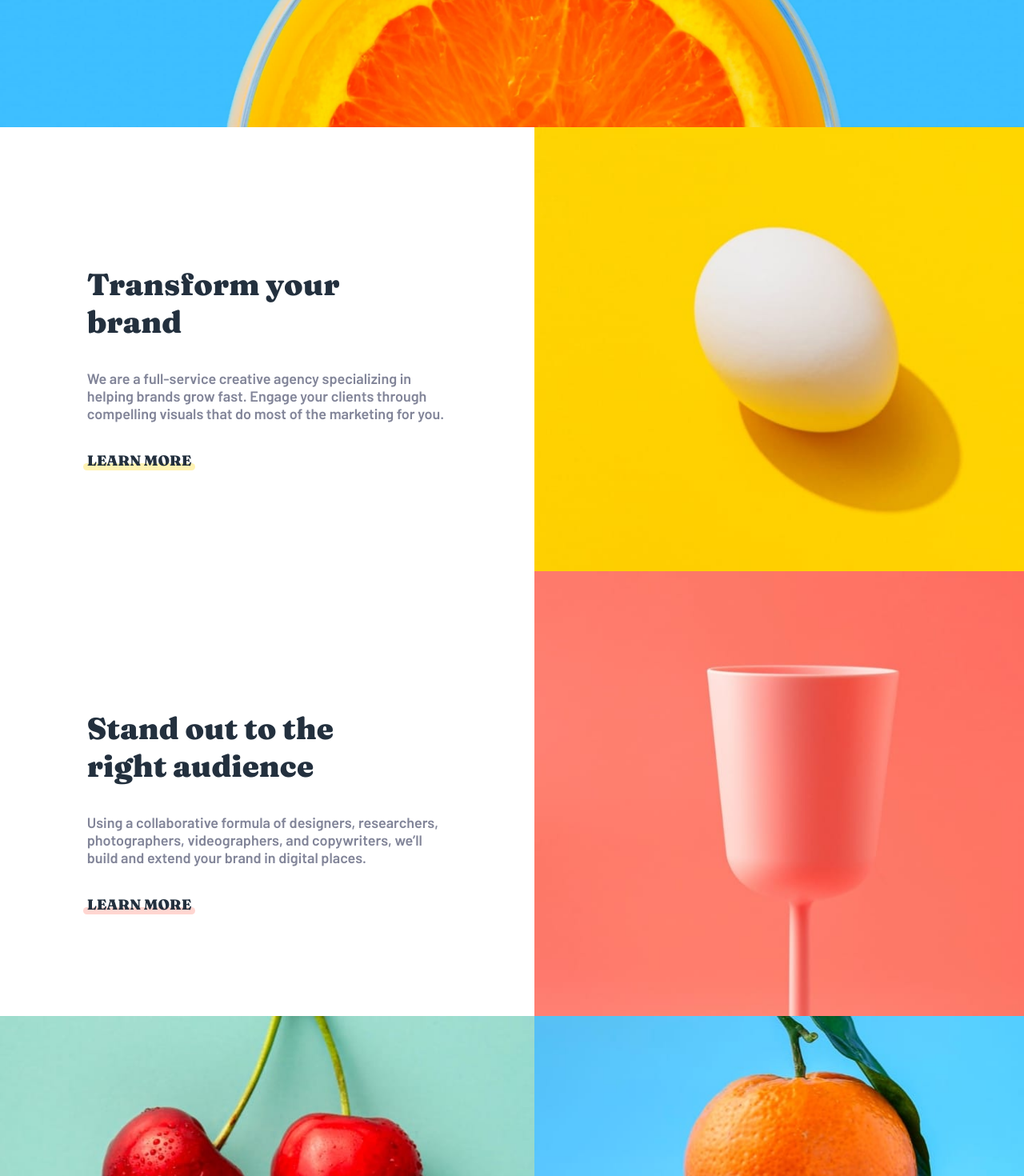
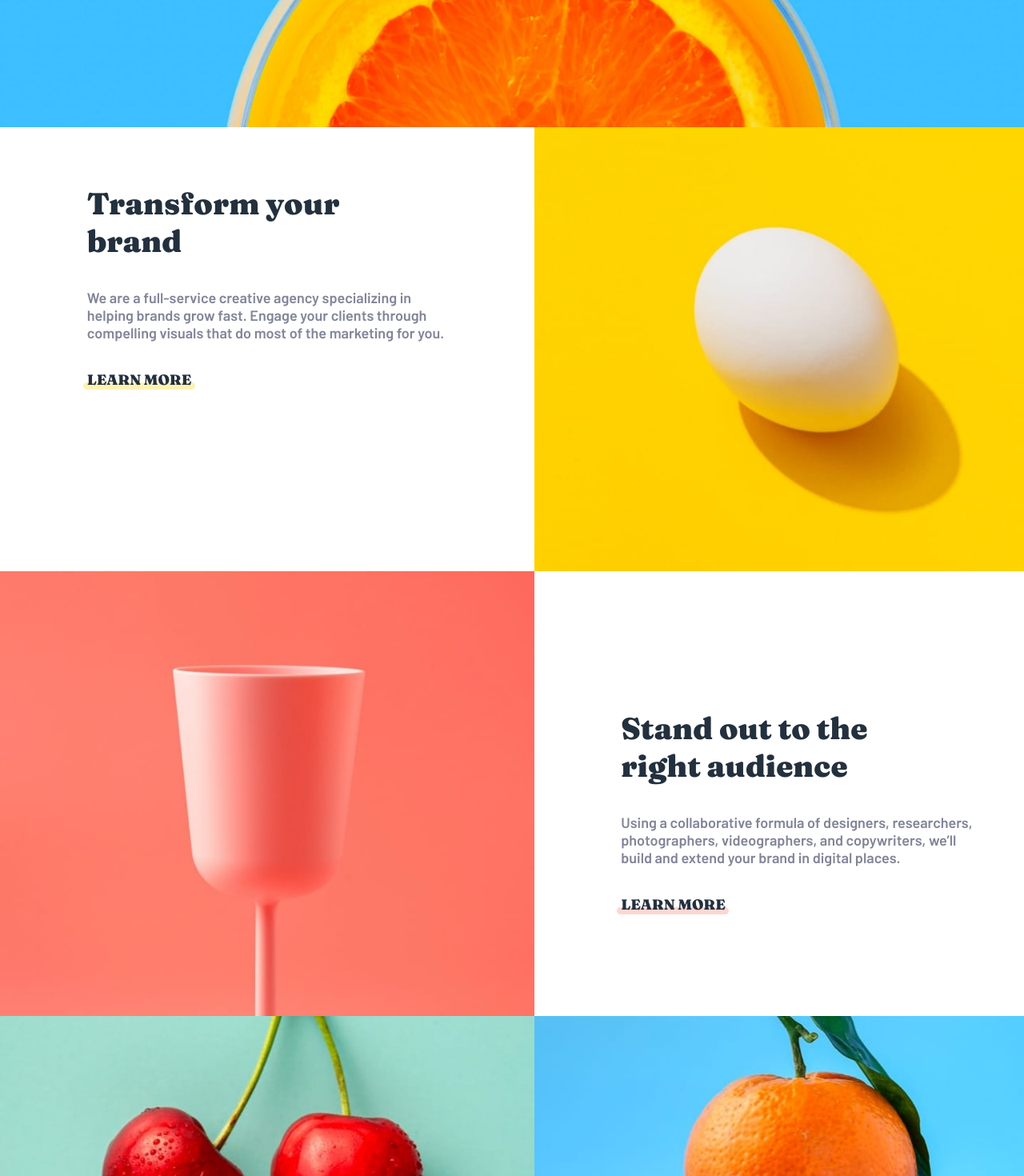
Before and after one commit to mahiv87/sunnyside-agency, a React (Vite) app: page / in a window 1280 px wide. Shown: the part 513-1983 px from the top of the page at 80% size. Built offline with nearby package versions, Linux system fonts and the light colour scheme.

Commit message:
implemented conditional to determine display direction of primary card

```diff
--- a/src/App.jsx
+++ b/src/App.jsx
@@ -24,6 +24,7 @@ function App() {
 				of the marketing for you."
 				link="LEARN MORE"
 				underlineColor="hsl(51, 100%, 49%)"
+				reversed="yes"
 			/>
 			<Card
 				image={StandOutImage}
@@ -32,6 +33,7 @@ function App() {
 				text="Using a collaborative formula of designers, researchers, photographers, videographers, and copywriters, we’ll build and extend your brand in digital places."
 				link="LEARN MORE"
 				underlineColor="hsl(7, 99%, 70%)"
+				reversed="no"
 			/>
 			<div className="secondaryCards">
 				<SecondaryCard
--- a/src/components/CardComponents/PrimaryCard/PrimaryCard.jsx
+++ b/src/components/CardComponents/PrimaryCard/PrimaryCard.jsx
@@ -2,9 +2,12 @@ import PropTypes from 'prop-types';
 
 import styles from './PrimaryCard.module.css';
 
-function Card({ image, altTag, title, text, link, underlineColor }) {
+function Card({ image, altTag, title, text, link, underlineColor, reversed }) {
+	const containerClass =
+		reversed === 'yes' ? styles.reversedContainer : styles.container;
+
 	return (
-		<div className={styles.container}>
+		<div className={containerClass}>
 			<img src={image} alt={altTag} className={styles.image} />
 			<div className={styles.cardInfo}>
 				<p className={styles.title}>{title}</p>
@@ -25,7 +28,8 @@ Card.propTypes = {
 	title: PropTypes.string.isRequired,
 	text: PropTypes.string.isRequired,
 	link: PropTypes.string.isRequired,
-	underlineColor: PropTypes.string.isRequired
+	underlineColor: PropTypes.string.isRequired,
+	reversed: PropTypes.string.isRequired
 };
 
 export default Card;
--- a/src/components/CardComponents/PrimaryCard/PrimaryCard.module.css
+++ b/src/components/CardComponents/PrimaryCard/PrimaryCard.module.css
@@ -55,6 +55,12 @@
 @media screen and (min-width: 768px) {
 	.container {
 		display: flex;
+		flex-direction: row;
+		justify-content: space-between;
+	}
+
+	.reversedContainer {
+		display: flex;
 		flex-direction: row-reverse;
 		justify-content: space-between;
 	}
```
